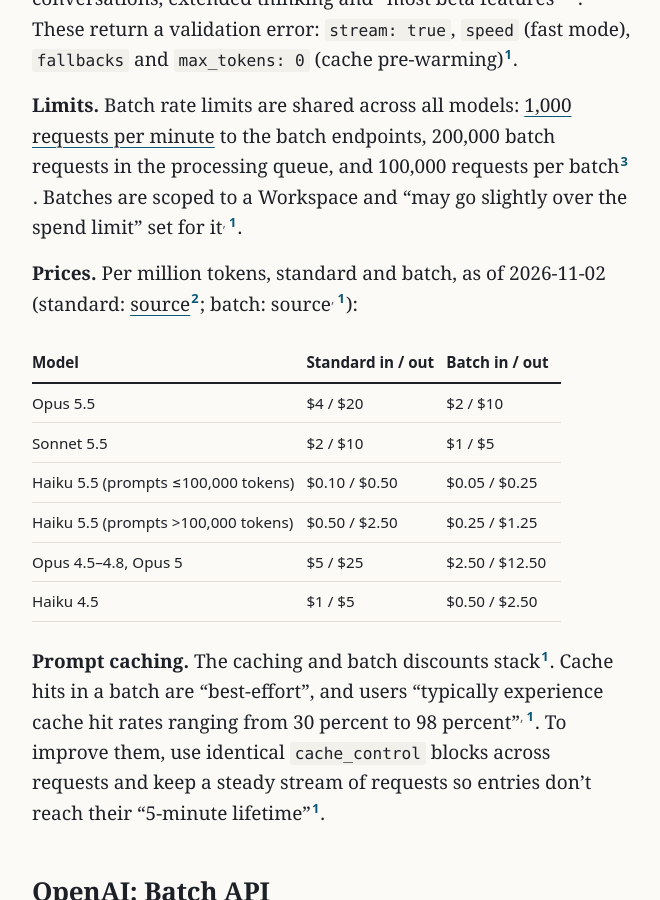
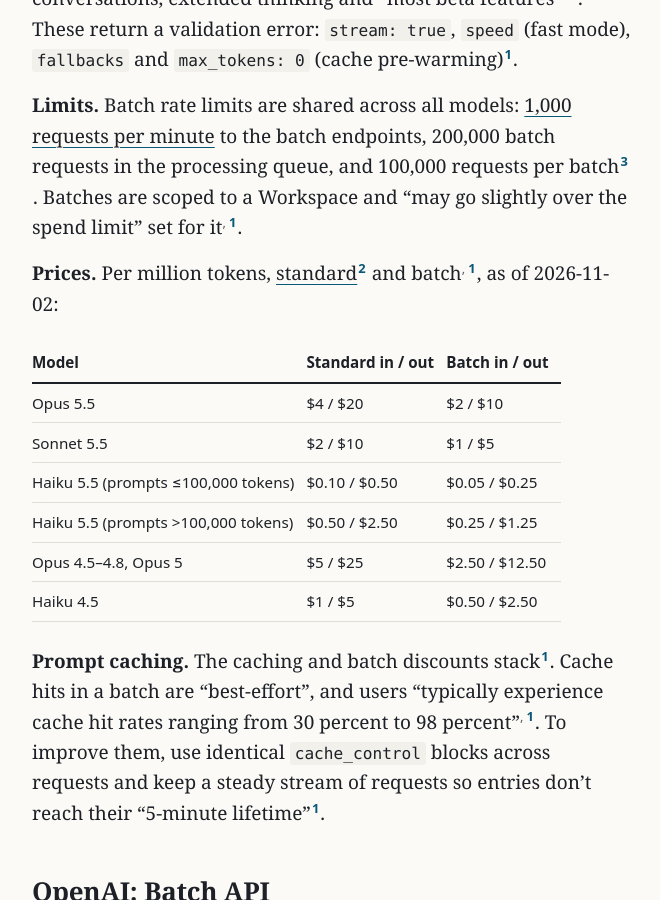
Before and after one commit to northwind-press/northwind-press.github.io, a Jekyll site: the page built from _posts/2026-11-02-batch-apis.md, in a window 1280 px wide and 900 px high, scrolled down 1989 px. Shown: the whole window, without its empty margins (308-968 px from the left). Built offline with Jekyll 4.4.1, drawn with Linux system fonts in a browser that asks for light colours.

Commit message:
Batch APIs: drop leftover (source) wording in price lead-in
Co-Authored-By: Claude Opus 5.5 <noreply@anthropic.com>

```diff
--- a/_posts/2026-11-02-batch-apis.md
+++ b/_posts/2026-11-02-batch-apis.md
@@ -55,7 +55,7 @@ In our view, batches fit work where nobody is waiting on the answer, such as eva
 
 **Limits.** Batch rate limits are shared across all models: [1,000 requests per minute](https://docs.claude.com/en/api/rate-limits) to the batch endpoints, 200,000 batch requests in the processing queue, and 100,000 requests per batch{% include cite.html n=3 %}. Batches are scoped to a Workspace and "may go slightly over the spend limit" set for it{% include cite.html n=1 %}.
 
-**Prices.** Per million tokens, standard and batch, as of 2026-11-02 (standard: [source](https://docs.claude.com/en/docs/build-with-claude/prompt-caching){% include cite.html n=2 %}; batch: source{% include cite.html n=1 %}):
+**Prices.** Per million tokens, [standard](https://docs.claude.com/en/docs/build-with-claude/prompt-caching){% include cite.html n=2 %} and batch{% include cite.html n=1 %}, as of 2026-11-02:
 
 | Model | Standard in / out | Batch in / out |
 |---|---|---|
```
